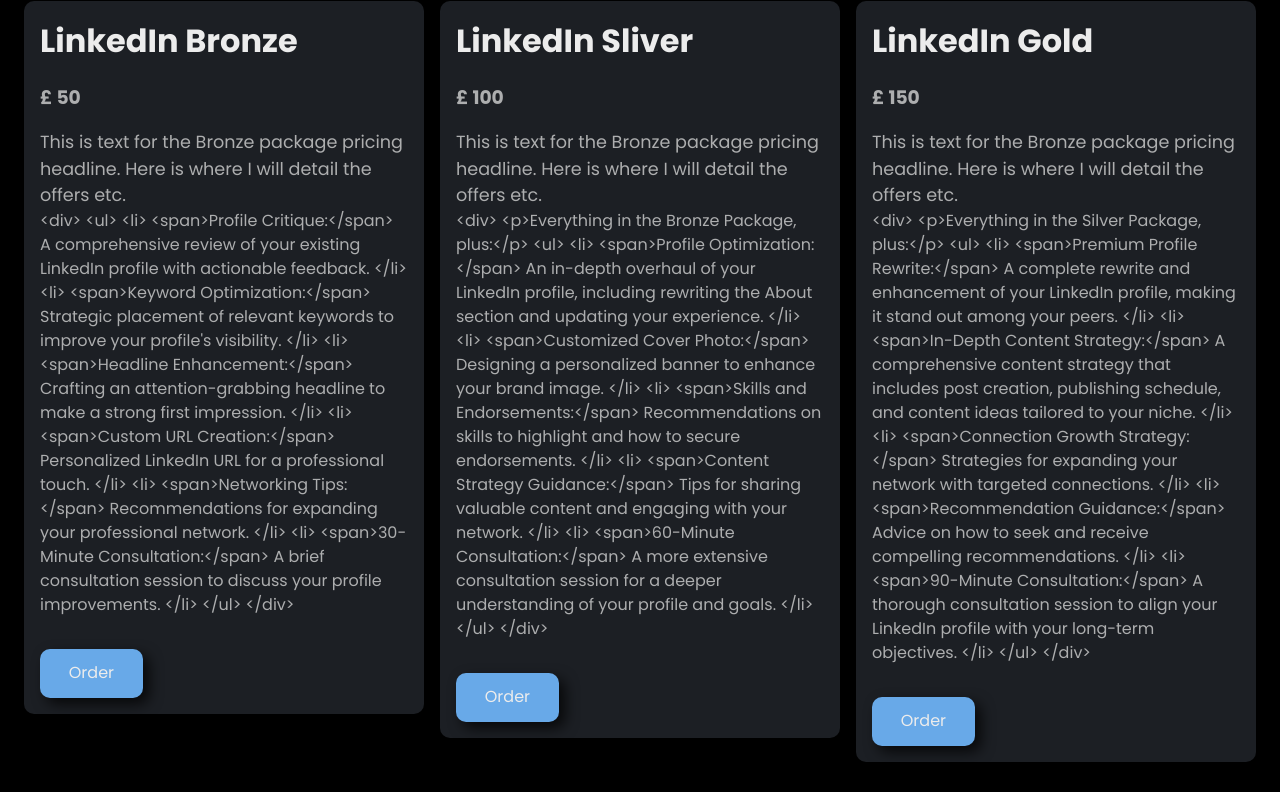
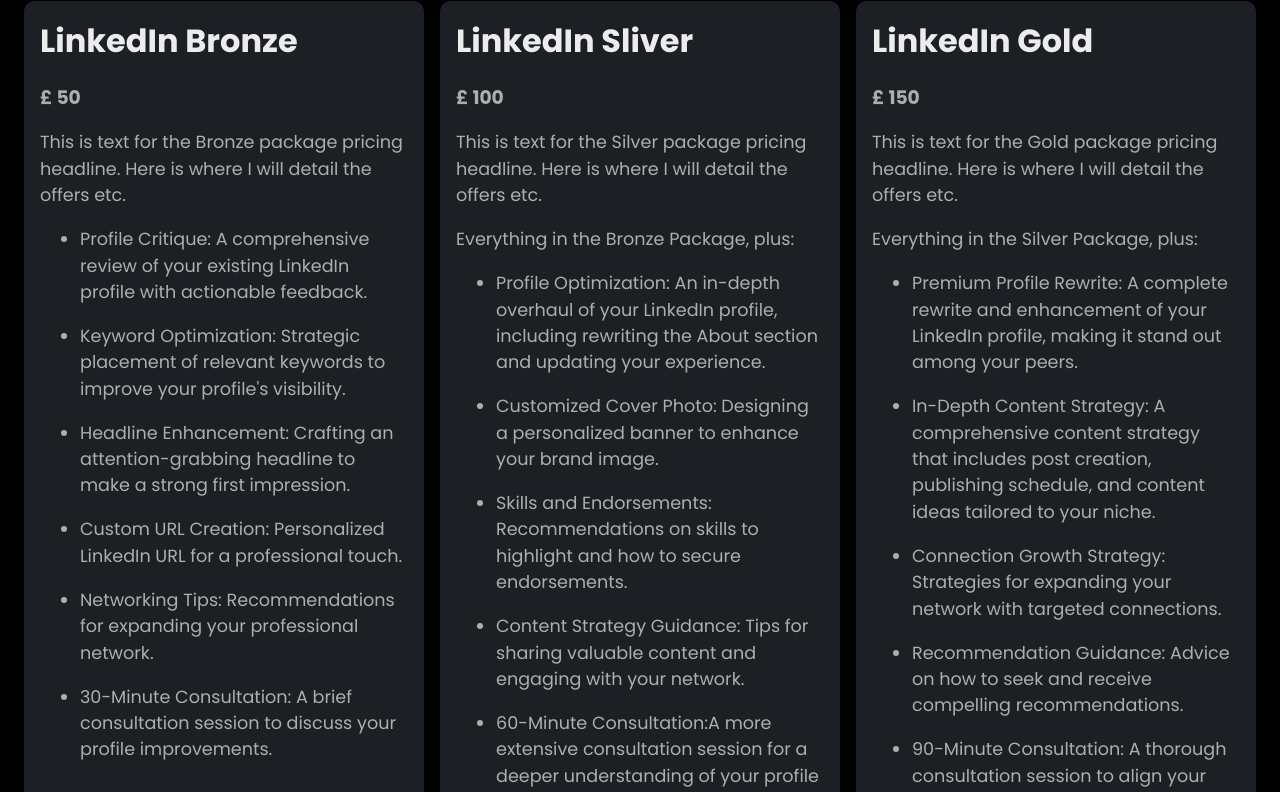
Before and after one commit to JAldo1980/react-small-business-landing-page, a React (Vite) app in the folder glow-1/: page / in a window 1280 px wide. Shown: the part 1935-2727 px from the top of the page. Built offline with nearby package versions, Linux system fonts and the light colour scheme.

Commit message:
imported functions

```diff
--- a/glow-1/src/LinkedInPackageHtml.jsx
+++ b/glow-1/src/LinkedInPackageHtml.jsx
@@ -1,6 +1,8 @@
-export default [
-  {
-    html: `<div>
+import React from "react";
+
+const BronzePackage = () => {
+  return (
+    <div>
       <ul>
         <li>
           <span>Profile Critique:</span> A comprehensive review of your existing
@@ -11,8 +13,8 @@
           keywords to improve your profile's visibility.
         </li>
         <li>
-        <span>Headline Enhancement:</span> Crafting an attention-grabbing headline
-        to make a strong first impression.
+          <span>Headline Enhancement:</span> Crafting an attention-grabbing
+          headline to make a strong first impression.
         </li>
         <li>
           <span>Custom URL Creation:</span> Personalized LinkedIn URL for a
@@ -27,52 +29,71 @@
           discuss your profile improvements.
         </li>
       </ul>
-  </div>`,
-  },
-  {
-    html: `<div>
+    </div>
+  );
+};
+
+const SilverPackage = () => {
+  return (
+    <div>
       <p>Everything in the Bronze Package, plus:</p>
       <ul>
         <li>
-                <span>Profile Optimization:</span> An in-depth overhaul of your LinkedIn profile, including rewriting the About section and updating your experience.
+          <span>Profile Optimization:</span> An in-depth overhaul of your
+          LinkedIn profile, including rewriting the About section and updating
+          your experience.
         </li>
         <li>
-                <span>Customized Cover Photo: </span> Designing a personalized banner to enhance your brand image.
+          <span>Customized Cover Photo: </span> Designing a personalized banner
+          to enhance your brand image.
         </li>
         <li>
-                <span>Skills and Endorsements:</span> Recommendations on skills to highlight and how to secure endorsements.
+          <span>Skills and Endorsements:</span> Recommendations on skills to
+          highlight and how to secure endorsements.
         </li>
         <li>
-                <span>Content Strategy Guidance: </span> Tips for sharing valuable content and engaging with your network.
+          <span>Content Strategy Guidance: </span> Tips for sharing valuable
+          content and engaging with your network.
         </li>
         <li>
-                <span>60-Minute Consultation:</span>A more extensive consultation session for a deeper understanding of your profile and goals.
+          <span>60-Minute Consultation:</span>A more extensive consultation
+          session for a deeper understanding of your profile and goals.
         </li>
+      </ul>
+    </div>
+  );
+};
 
-            </ul>
-          </div>`,
-  },
-  {
-    html: `<div>
+const GoldPackage = () => {
+  return (
+    <div>
       <p>Everything in the Silver Package, plus:</p>
       <ul>
         <li>
-                <span>Premium Profile Rewrite:</span> A complete rewrite and enhancement of your LinkedIn profile, making it stand out among your peers.
+          <span>Premium Profile Rewrite:</span> A complete rewrite and
+          enhancement of your LinkedIn profile, making it stand out among your
+          peers.
         </li>
         <li>
-                <span>In-Depth Content Strategy: </span> A comprehensive content strategy that includes post creation, publishing schedule, and content ideas tailored to your niche.
+          <span>In-Depth Content Strategy: </span> A comprehensive content
+          strategy that includes post creation, publishing schedule, and content
+          ideas tailored to your niche.
         </li>
         <li>
-                <span>Connection Growth Strategy: </span> Strategies for expanding your network with targeted connections.
+          <span>Connection Growth Strategy: </span> Strategies for expanding
+          your network with targeted connections.
         </li>
         <li>
-                <span>Recommendation Guidance:  </span> Advice on how to seek and receive compelling recommendations.
+          <span>Recommendation Guidance: </span> Advice on how to seek and
+          receive compelling recommendations.
         </li>
         <li>
-                <span>90-Minute Consultation: </span>A thorough consultation session to align your LinkedIn profile with your long-term objectives.
+          <span>90-Minute Consultation: </span>A thorough consultation session
+          to align your LinkedIn profile with your long-term objectives.
         </li>
+      </ul>
+    </div>
+  );
+};
 
-            </ul>
-          </div>`,
-  },
-];
+export { BronzePackage, SilverPackage, GoldPackage };
--- a/glow-1/src/LinkedinPackageData.jsx
+++ b/glow-1/src/LinkedinPackageData.jsx
@@ -1,33 +1,16 @@
+import {
+  BronzePackage,
+  SilverPackage,
+  GoldPackage,
+} from "./LinkedInPackageHtml"; // Import your package components
+
 export default [
   {
     id: 1,
     headline: "LinkedIn Bronze",
     price: 50,
     text: "This is text for the Bronze package pricing headline. Here is where I will detail the offers etc.",
-    html: `
-      <div>
-        <ul>
-          <li>
-            <span>Profile Critique:</span> A comprehensive review of your existing LinkedIn profile with actionable feedback.
-          </li>
-          <li>
-            <span>Keyword Optimization:</span> Strategic placement of relevant keywords to improve your profile's visibility.
-          </li>
-          <li>
-            <span>Headline Enhancement:</span> Crafting an attention-grabbing headline to make a strong first impression.
-          </li>
-          <li>
-            <span>Custom URL Creation:</span> Personalized LinkedIn URL for a professional touch.
-          </li>
-          <li>
-            <span>Networking Tips:</span> Recommendations for expanding your professional network.
-          </li>
-          <li>
-            <span>30-Minute Consultation:</span> A brief consultation session to discuss your profile improvements.
-          </li>
-        </ul>
-      </div>
-    `,
+    html: <BronzePackage />,
     button: "https://www.linkedin.com/in/jamespalderman/",
     stock: 5,
   },
@@ -35,29 +18,8 @@
     id: 2,
     headline: "LinkedIn Sliver",
     price: 100,
-    text: "This is text for the Bronze package pricing headline. Here is where I will detail the offers etc.",
-    html: `
-<div>
-    <p>Everything in the Bronze Package, plus:</p>
-    <ul>
-        <li>
-            <span>Profile Optimization:</span> An in-depth overhaul of your LinkedIn profile, including rewriting the About section and updating your experience.
-        </li>
-        <li>
-            <span>Customized Cover Photo:</span> Designing a personalized banner to enhance your brand image.
-        </li>
-        <li>
-            <span>Skills and Endorsements:</span> Recommendations on skills to highlight and how to secure endorsements.
-        </li>
-        <li>
-            <span>Content Strategy Guidance:</span> Tips for sharing valuable content and engaging with your network.
-        </li>
-        <li>
-            <span>60-Minute Consultation:</span> A more extensive consultation session for a deeper understanding of your profile and goals.
-        </li>
-    </ul>
-</div>
-`,
+    text: "This is text for the Silver package pricing headline. Here is where I will detail the offers etc.",
+    html: <SilverPackage />,
     button: "https://www.linkedin.com/in/jamespalderman/",
     stock: 5,
   },
@@ -65,29 +27,8 @@
     id: 3,
     headline: "LinkedIn Gold",
     price: 150,
-    text: "This is text for the Bronze package pricing headline. Here is where I will detail the offers etc.",
-    html: `
-    <div>
-        <p>Everything in the Silver Package, plus:</p>
-        <ul>
-            <li>
-                <span>Premium Profile Rewrite:</span> A complete rewrite and enhancement of your LinkedIn profile, making it stand out among your peers.
-            </li>
-            <li>
-                <span>In-Depth Content Strategy:</span> A comprehensive content strategy that includes post creation, publishing schedule, and content ideas tailored to your niche.
-            </li>
-            <li>
-                <span>Connection Growth Strategy:</span> Strategies for expanding your network with targeted connections.
-            </li>
-            <li>
-                <span>Recommendation Guidance:</span> Advice on how to seek and receive compelling recommendations.
-            </li>
-            <li>
-                <span>90-Minute Consultation:</span> A thorough consultation session to align your LinkedIn profile with your long-term objectives.
-            </li>
-        </ul>
-    </div>
-    `,
+    text: "This is text for the Gold package pricing headline. Here is where I will detail the offers etc.",
+    html: <GoldPackage />,
     button: "https://www.linkedin.com/in/jamespalderman/",
     stock: 5,
   },
```
Lines whose indentation alone changed are shown as unchanged.
